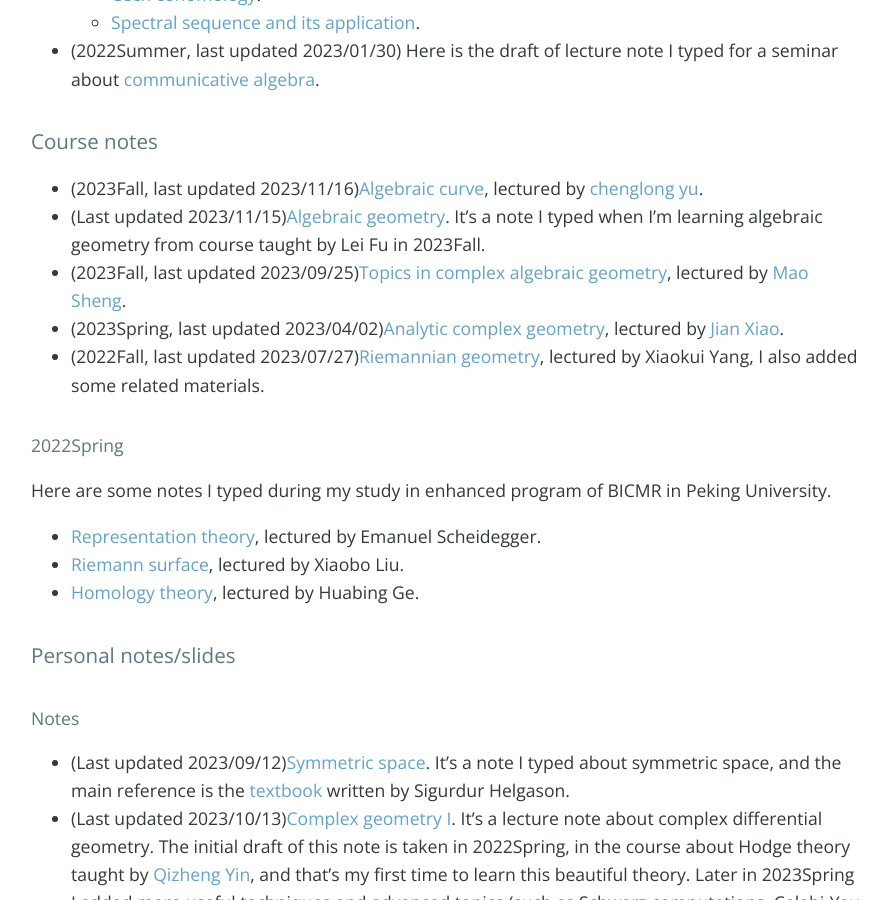
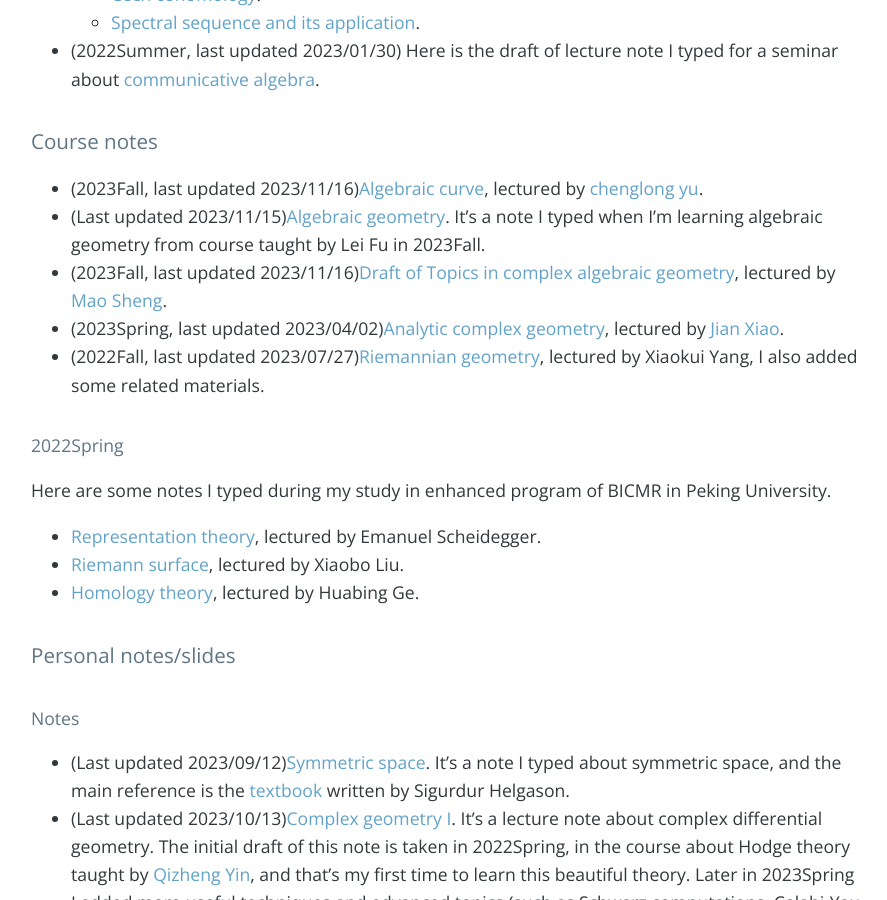
Before and after one commit to bowenl-math/bowenl-math.github.io, a Jekyll site: the page built from index.md, in a window 1280 px wide and 900 px high, scrolled down 934 px. Shown: the whole window, without its empty margins (193-1080 px from the left). Built offline with Jekyll 4.4.1, drawn with Linux system fonts in a browser that asks for light colours; nearby versions of some CDN libraries; our own code applies the rules of GitHub Pages for plain Markdown files; the list of posts is cut into pages by our own code; comment, search, counter and statistics services are not loaded.

Commit message:
update topics

```diff
--- a/index.md
+++ b/index.md
@@ -17,7 +17,7 @@ My email is liubw22 [at] mails.tsinghua.edu.cn, and my workstation is S103 at C7
 ### Course notes
 * (2023Fall, last updated 2023/11/16)[Algebraic curve](notes/2023Fall/algebraic_curve.pdf), lectured by [chenglong yu](https://chenglongyu.github.io/).
 * (Last updated 2023/11/15)[Algebraic geometry](notes/2023Fall/algebraic_geometry.pdf). It's a note I typed when I'm learning algebraic geometry from course taught by Lei Fu in 2023Fall.
-* (2023Fall, last updated 2023/09/25)[Topics in complex algebraic geometry](notes/2023Fall/topics_in_complex_algebraic_geometry.pdf), lectured by [Mao Sheng](http://staff.ustc.edu.cn/~msheng/).
+* (2023Fall, last updated 2023/11/16)[Draft of Topics in complex algebraic geometry](notes/2023Fall/topics_in_complex_algebraic_geometry.pdf), lectured by [Mao Sheng](http://staff.ustc.edu.cn/~msheng/).
 * (2023Spring, last updated 2023/04/02)[Analytic complex geometry](notes/2023Spring/Analytic_complex_geometry.pdf), lectured by [Jian Xiao](https://sites.google.com/view/jianxiao/).
 * (2022Fall, last updated 2023/07/27)[Riemannian geometry](notes/2022Fall/Riemannian_geometry.pdf), lectured by Xiaokui Yang, I also added some related materials.
 
```
Also changed, not shown: 1 other file.
